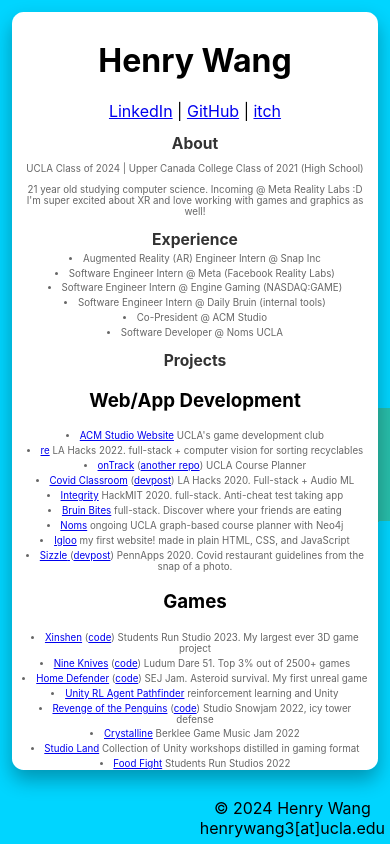
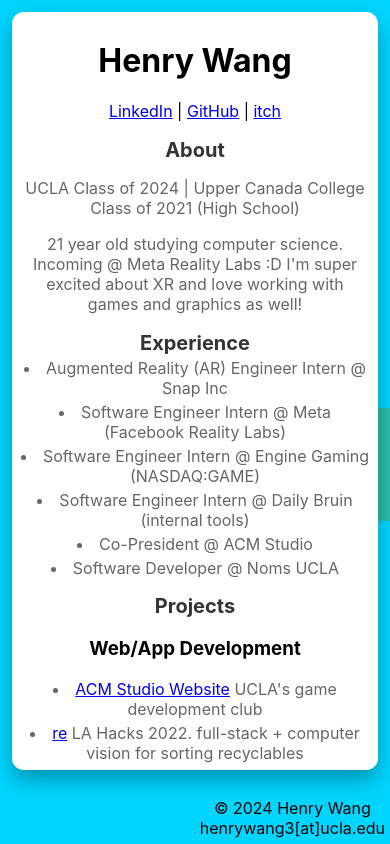
Before and after one commit to henrywangzh/the-home-of-fudge, a React (Create React App) app: page / in a window 390 px wide. Built offline with nearby package versions, Linux system fonts and the light colour scheme.

Commit message:
small changes to font size

```diff
--- a/src/components/ContentCard.css
+++ b/src/components/ContentCard.css
@@ -36,13 +36,13 @@
 
 /* Typography */
 .content-card h2 {
-  font-size: 1.5vw;
+  font-size: 25px;
   color: #333;
   margin-bottom: 1vw; /* Use viewport units for margin */
 }
 
 .content-card p, .content-card li {
-  font-size: 1vw;
+  font-size: 16px;
   color: #666;
   margin-bottom: 1vw; /* Use viewport units for margin */
 }
@@ -58,11 +58,11 @@
   }
 
   .content-card h2 {
-    font-size: 4vw; /* Use a percentage-based font size */
+    font-size: 20px; /* Use a percentage-based font size */
     margin-bottom: 1vw; /* Use a percentage-based margin */
   }
 
   .content-card p, .content-card li{
-    font-size: 2.5vw; /* Use a percentage-based font size */
+    font-size: 16px; /* Use a percentage-based font size */
   }
 }
```
